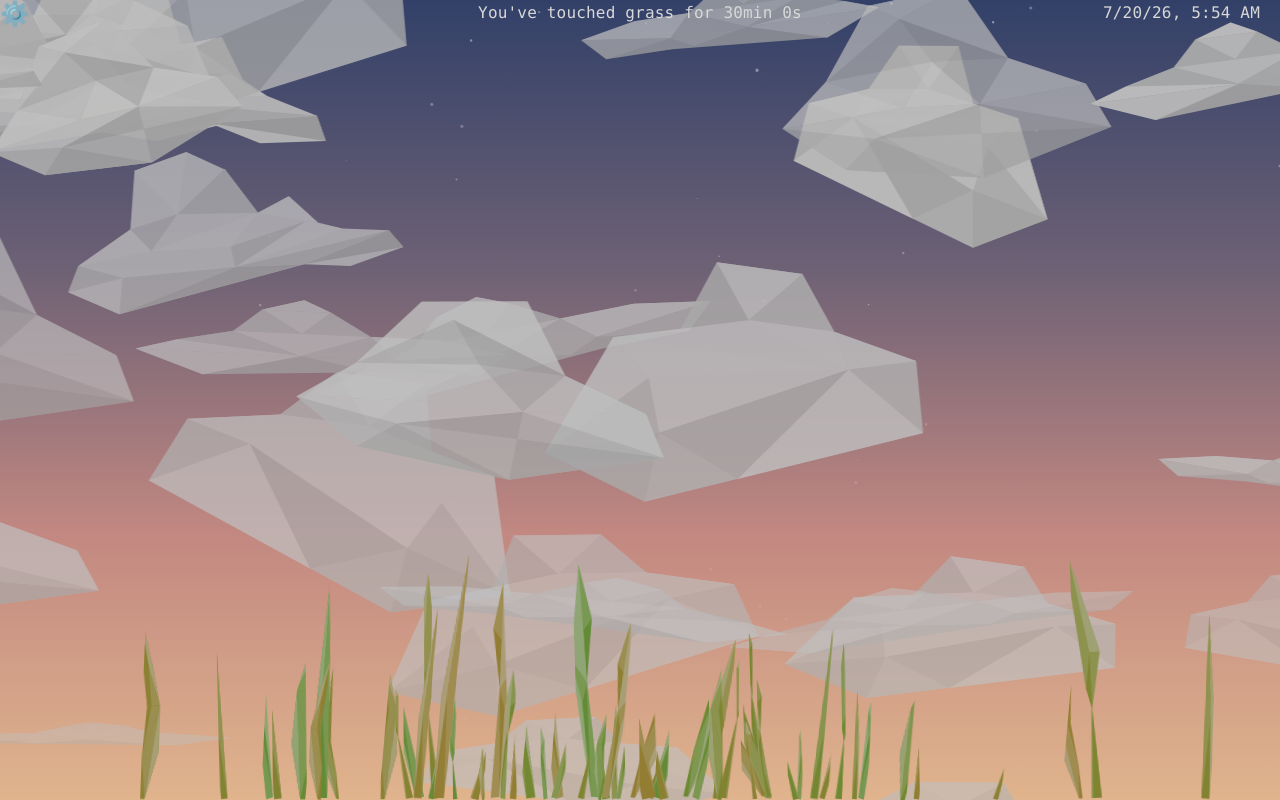
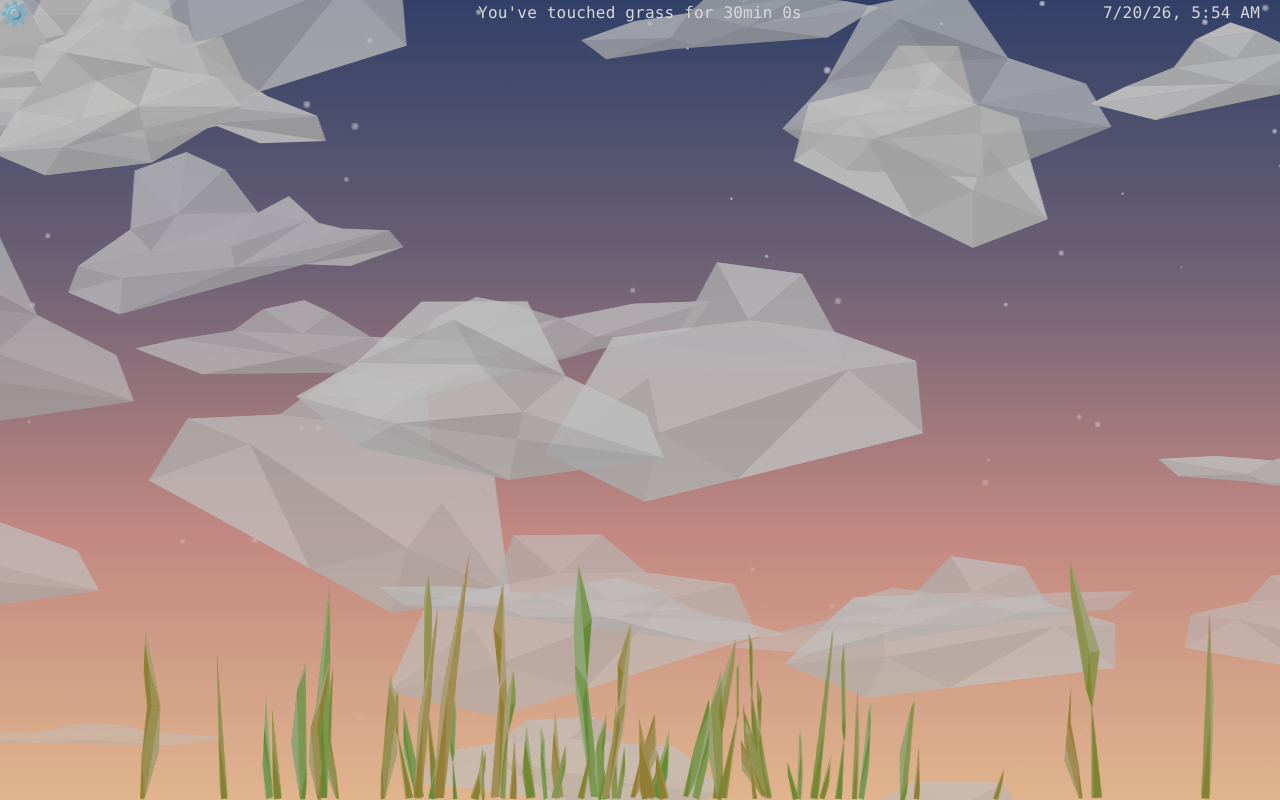
Before and after one commit to rylander925/engin1tr-website, a React (Vite) app: page / in a window 1280 px wide. Built offline with nearby package versions, Linux system fonts and the light colour scheme.

Commit message:
Finished stars, made them depend on window dimensions properly

```diff
--- a/src/components/Body/SkyProps/Stars/Stars.jsx
+++ b/src/components/Body/SkyProps/Stars/Stars.jsx
@@ -3,22 +3,22 @@ import { useConditions } from '../../../../ConditionsContext'
 import { steepHill } from '../Clouds/Clouds';
 import './Stars.css'
 
-const RADIUS_MIN = 0.05;
-const RADIUS_RANGE = 0.2;
+const RADIUS_MIN = 1;
+const RADIUS_RANGE = 3;
 const OUTER_RADIUS_MULTIPLIER_MAX = 2.5;
-const Y_RANGE = 100                 // Range in y values from top as a percent
+                                    // Range in y values from top as a percent
 const HUE_SHIFT_RANGE = 40          // Range in hue shift about unchanged image
 const OPACITY_RANGE = 0.3           // Range of random decrease in opacity
-const OPACITY_MAX = 0.7
+const OPACITY_MAX = 0.9
 
 const MAX_STARS = 250               //Clouds when cloud cover is 100%
 
-function Star( {star, index, visible} ) {
+function Star( {star, index, visible, dimensions} ) {
     return(
         <circle
             className = 'star'
-            cx={star.cx}
-            cy={star.cy}
+            cx={star.x * dimensions.width}
+            cy={star.y * dimensions.height}
             r = {star.r}
             style = {{
                 fill: 'white',
@@ -30,26 +30,36 @@ function Star( {star, index, visible} ) {
     )
 }
 
-function generateStar(index) {
-    const y = Math.random() * Y_RANGE;
+function generateStar(index, dimensions) {
+    const y = Math.random();
     return {
         id: index,
 
         //Elevation dependent generation
-        cx: Math.random() * 100,
-        cy: y,
+        x: Math.random(),
+        y: y,
 
         //Cloud variation
         r: RADIUS_MIN + Math.random() * RADIUS_RANGE,
         outerRadiusMultiplier:  Math.random() * OUTER_RADIUS_MULTIPLIER_MAX,
         hue: (Math.random() - 0.5) * HUE_SHIFT_RANGE,
-        opacity: (OPACITY_MAX - (Math.random() * OPACITY_RANGE)) * (1-y/Y_RANGE),
+        opacity: (OPACITY_MAX - (Math.random() * OPACITY_RANGE)) * (1-y),
     }
 }
 
 const CUTOFF_TIME = 6
 
 export default function Stars() {
+    const [dimensions, setDimensions] = useState({ width: 1200, height: 800 });
+
+    useEffect(() =>
+    {
+        const handleResize = () => {setDimensions({ width: window.innerWidth, height: window.innerHeight });};
+        handleResize();
+        window.addEventListener('resize', handleResize);
+        return () => window.removeEventListener('resize', handleResize);
+    }, []);
+
     const conditions = useConditions();
 
     const timeFactor = Math.max(Math.abs(12 - conditions.weather.hour) - CUTOFF_TIME, 0) / (12 - CUTOFF_TIME);
@@ -59,12 +69,13 @@ export default function Stars() {
     const [stars, setStars] = useState(() => Array.from({length:MAX_STARS}, (_, i) => generateStar(i))); //NOTE ID assigned to clouds is index + 1, not index
 
     return (
-        <svg viewBox="0 0 100 100" xmlns="http://www.w3.org/2000/svg" width='100vw' height='100vh'>
+        <svg viewBox={`0 0 ${dimensions.width} ${dimensions.height}`} xmlns="http://www.w3.org/2000/svg" width='100vw' height='100vh' preserveAspectRatio='none'>
             {stars.map((star, index) =>
                 <Star
                     key = {index}
                     star = {star}
                     visible = {index < visibleStars}
+                    dimensions = {dimensions}
                 />
             )}
         </svg>
```
